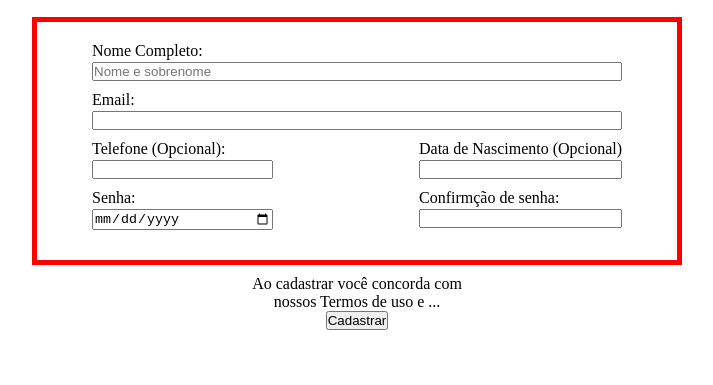
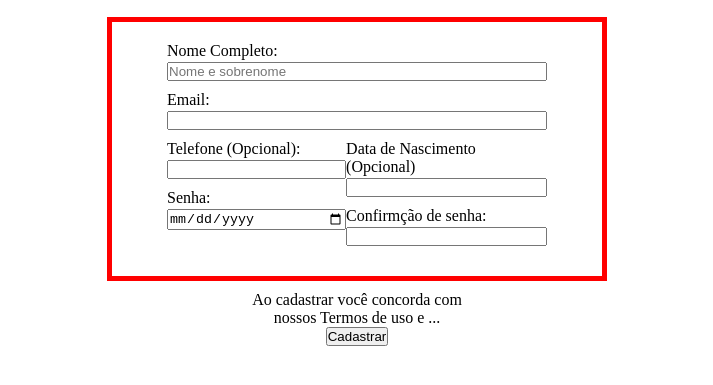
Before and after one commit to rodrigopenafurt/Resposta-monitoria, a plain HTML site: page index.html in a window 1280 px wide. Shown: the part 87-472 px from the top of the page, without its empty margins (363-1076 px from the left). Drawn offline with Linux system fonts and the light colour scheme.

Commit message:
ajuste no tamanho do form

```diff
--- a/style.css
+++ b/style.css
@@ -17,7 +17,7 @@ header {
 }
 
 form {
-    width: 650px;   /*foi definido o tamanho da caixa, senão a área seria toda a tela após o header*/
+    width: 500px;   /*foi definido o tamanho da caixa, senão a área seria toda a tela após o header*/
     margin: 0 auto; /*coloca o formulário no centro da página, experimente remover pra ver o que acontece, a caixa ficará no canto esquerdo por padrão*/
     border: 5px solid red;
     padding: 20px 55px; /*espaçamento interno para as letras não ficarem nos cantos ficando o 100% do width é 650px - 55px*/
```
